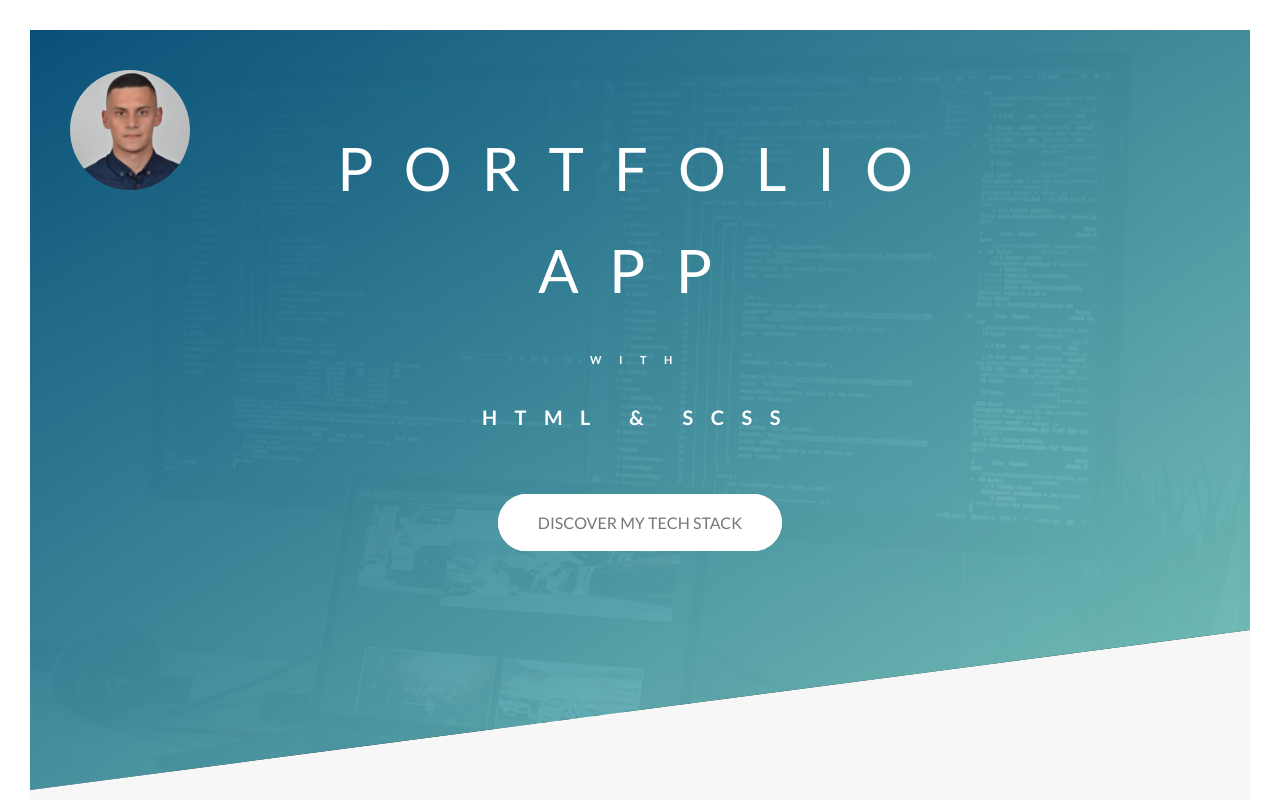
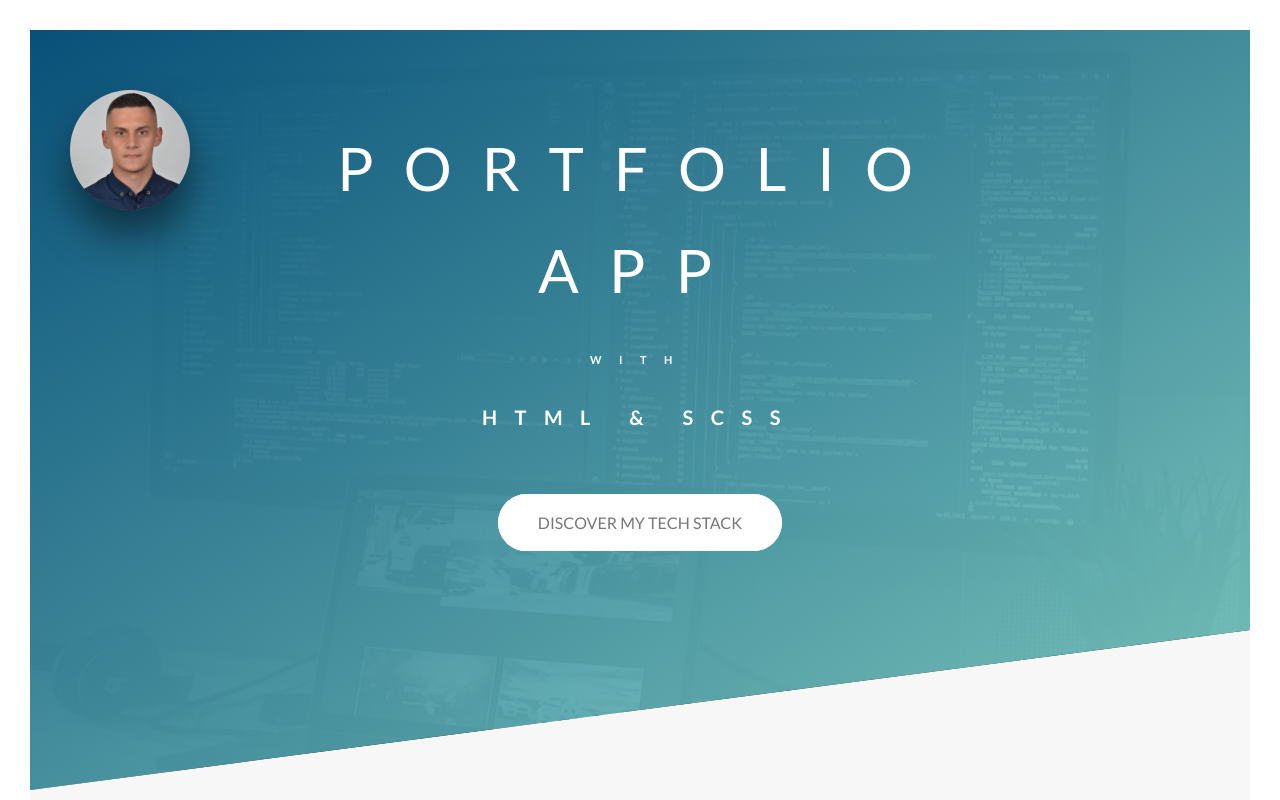
Before and after one commit to iskren97/portfolio-html-scss, a website: page index.html in a window 1280 px wide. Shown: the top 800 px of the page. Drawn offline with Linux system fonts and the light colour scheme.

Commit message:
style/CHAR-3: commit on style.css updates

```diff
--- a/css/style.css
+++ b/css/style.css
@@ -250,11 +250,17 @@ body {
   clip-path: polygon(0 0, 100% 0, 100% 75vh, 0 100%); }
   .header__avatar__logo-container {
     position: absolute;
-    top: 4rem;
+    top: 6rem;
     left: 4rem; }
   .header__avatar__logo {
     height: 12rem;
-    border-radius: 50%; }
+    border-radius: 50%;
+    cursor: pointer;
+    box-shadow: 0 2.5rem 4rem rgba(0, 0, 0, 0.5);
+    transition: all 0.2s; }
+    .header__avatar__logo:hover {
+      outline: 1rem solid #85d8ce;
+      transform: scale(1.1) translateY(-2rem); }
   .header__heading--container {
     position: absolute;
     top: 40%;
```
